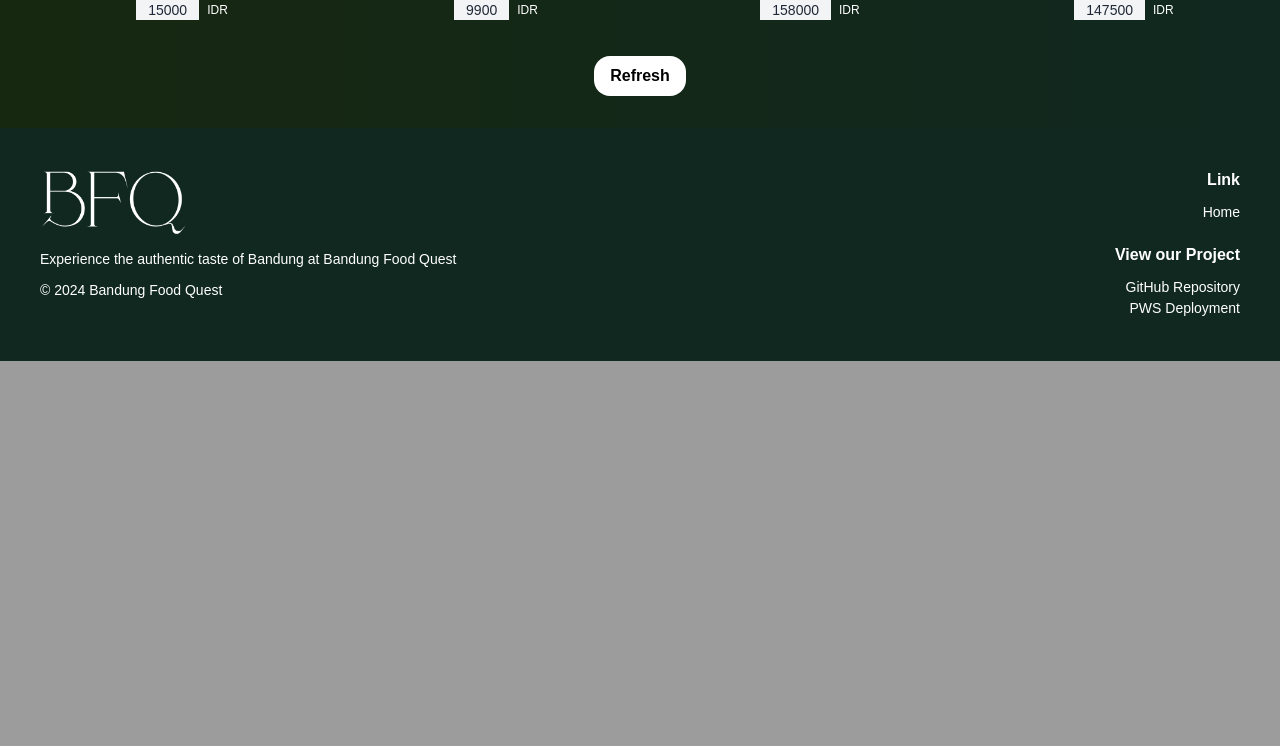
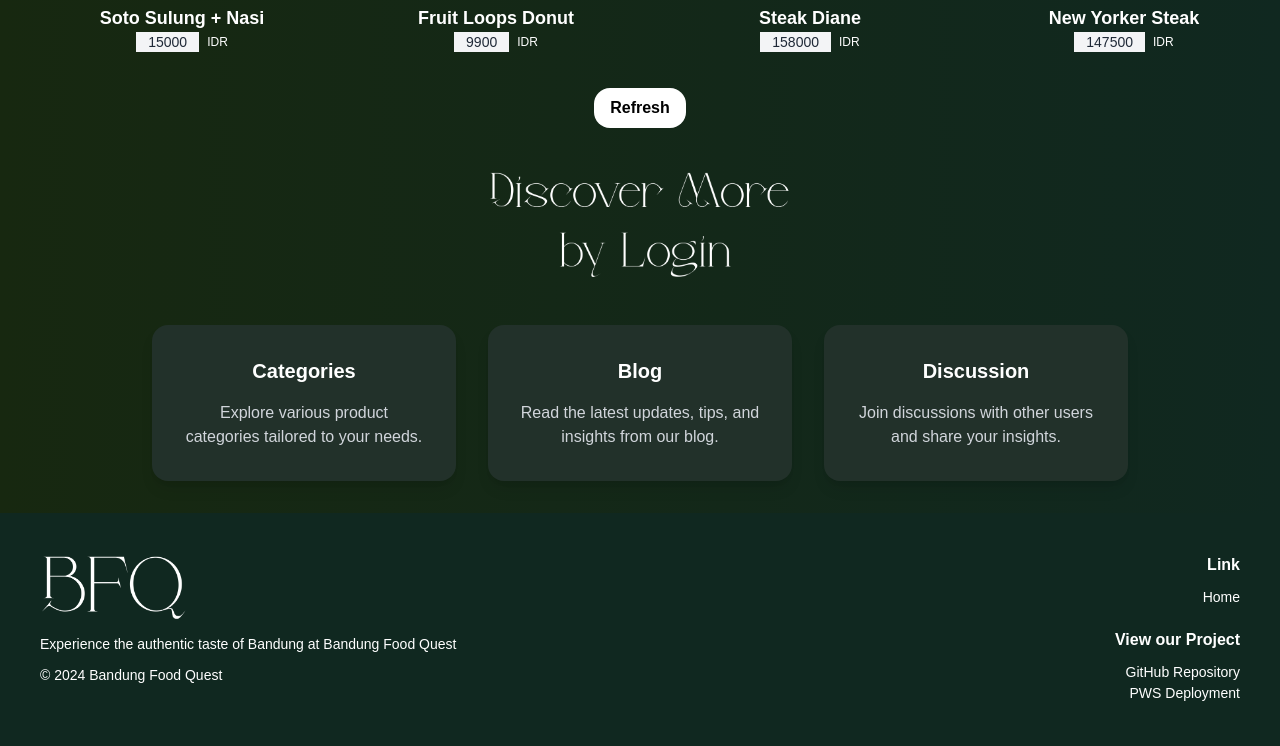
Before and after one commit to pbp24-f09/bfq, a Django app: page / in a window 1280 px wide. Shown: the part 1370-2116 px from the top of the page. Before the commit the page ends 1731 px from the top, so only its background shows below. Run offline with Django 5.2, Linux system fonts and the light colour scheme; data comes from the database, SQL or seed files in the repository; some libraries are stand-ins or nearby versions; some web fonts are replaced.

Commit message:
style: main page

```diff
--- a/main/templates/main.html
+++ b/main/templates/main.html
@@ -43,7 +43,9 @@
     </div>
   </div>
 
-  <img src="{% static 'images/subtitle-explore.png' %}" class="ml-4 mr-4" style="width: 170px; height: auto; object-fit: contain;" alt="Subtitle Explore">
+  <div class="flex justify-center my-4">
+    <img src="{% static 'images/subtitle-explore.png' %}" style="width: 170px; height: auto; object-fit: contain;" alt="Subtitle Explore">
+  </div>
 
   <div id="product_cards"></div>
 
@@ -54,6 +56,32 @@
   >
     Refresh
   </button>
+
+  <!-- Discover More Features Section -->
+  <div class="flex justify-center mt-10 my-4">
+    <img src="{% static 'images/subtitle-discover.png' %}" style="width: 300px; height: auto; object-fit: contain;" alt="Subtitle Explore">
+  </div>
+
+  <div class="flex flex-col md:flex-row justify-center mt-8 space-y-4 md:space-y-0">
+    <!-- Categories Card -->
+    <div class="bg-[#22312a] rounded-2xl p-8 text-center w-full md:w-1/4 mx-4 transition-transform duration-200 hover:scale-105 shadow-lg">
+      <h3 class="text-xl font-bold text-white mb-4">Categories</h3>
+      <p class="text-gray-300">Explore various product categories tailored to your needs.</p>
+    </div>
+
+    <!-- Blog Card -->
+    <div class="bg-[#22312a] rounded-2xl p-8 text-center w-full md:w-1/4 mx-4 transition-transform duration-200 hover:scale-105 shadow-lg">
+      <h3 class="text-xl font-bold text-white mb-4">Blog</h3>
+      <p class="text-gray-300">Read the latest updates, tips, and insights from our blog.</p>
+    </div>
+
+    <!-- Discussion Card -->
+    <div class="bg-[#22312a] rounded-2xl p-8 text-center w-full md:w-1/4 mx-4 transition-transform duration-200 hover:scale-105 shadow-lg">
+      <h3 class="text-xl font-bold text-white mb-4">Discussion</h3>
+      <p class="text-gray-300">Join discussions with other users and share your insights.</p>
+    </div>
+  </div>
+
 
 
 
--- a/main/templates/main_customer.html
+++ b/main/templates/main_customer.html
@@ -43,7 +43,9 @@
     </div>
   </div>
 
-  <img src="{% static 'images/subtitle-explore.png' %}" class="ml-4 mr-4" style="width: 170px; height: auto; object-fit: contain;" alt="Subtitle Explore">
+  <div class="flex justify-center my-4">
+    <img src="{% static 'images/subtitle-explore.png' %}" style="width: 170px; height: auto; object-fit: contain;" alt="Subtitle Explore">
+  </div>
 
   <div id="product_cards"></div>
 
```
Also changed, not shown: static/images/subtitle-discover.png (added).
